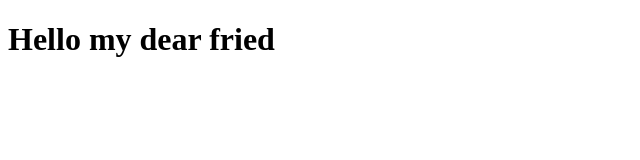
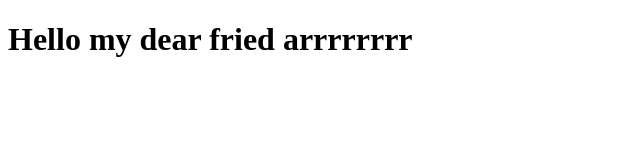
Before and after one commit to Primitivno/Alexey, a plain HTML site: page site/index.html in a window 1280 px wide. Shown: the whole page, without its empty margins (0-640 px from the left). Drawn offline with Linux system fonts and the light colour scheme.

Commit message:
Small edition from our page content

```diff
--- a/site/index.html
+++ b/site/index.html
@@ -1,9 +1,9 @@
 <!DOCTYPE html>
 <html>
 <head>
-	<title>Hello Coursera</title>
+	<title>Hello Coursera!</title>
 </head>
 <body>
-<h1>Hello my dear fried</h1>
+<h1>Hello my dear fried arrrrrrrr</h1>
 </body>
 </html>
```
